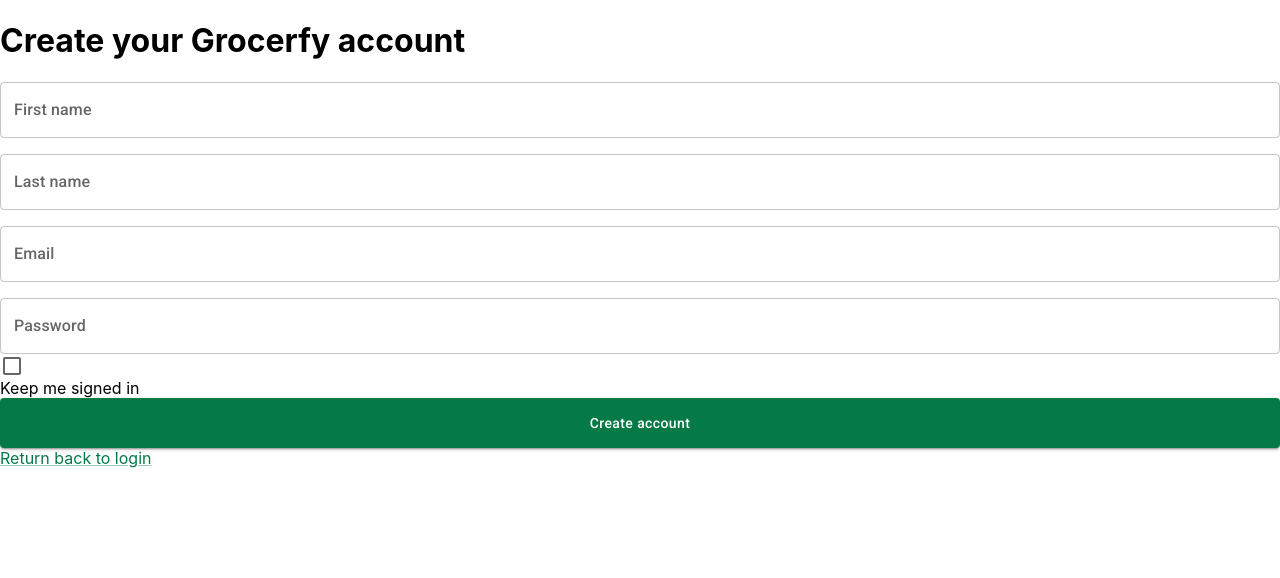
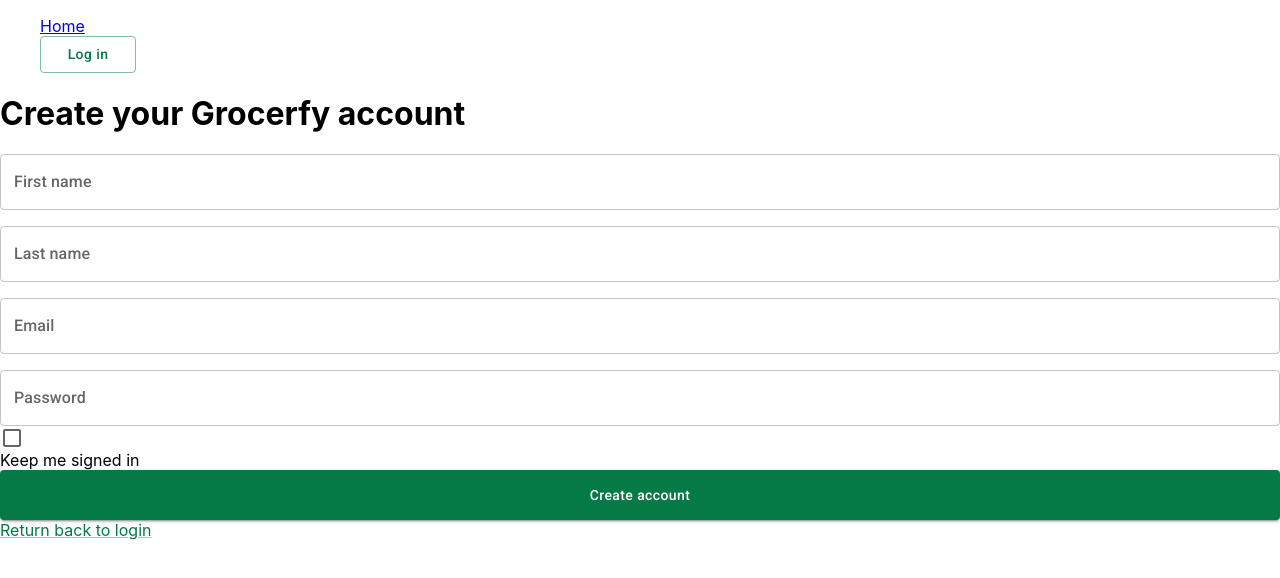
Before and after one commit to fjuren/groceries-webapp, a React (Create React App) app: page /signup in a window 1280 px wide. Shown: the top 578 px of the page. Built offline with nearby package versions, Linux system fonts and the light colour scheme; no server answers.

Commit message:
Started logged out navbar

```diff
--- a/package.json
+++ b/package.json
@@ -5,6 +5,7 @@
   "dependencies": {
     "@emotion/react": "^11.10.5",
     "@emotion/styled": "^11.10.5",
+    "@mui/icons-material": "^5.10.14",
     "@mui/material": "^5.10.13",
     "@testing-library/jest-dom": "^5.16.5",
     "@testing-library/react": "^13.4.0",
--- a/src/App.js
+++ b/src/App.js
@@ -1,5 +1,9 @@
-import React from 'react';
+import React, { useEffect, useState } from 'react';
 import { BrowserRouter, Routes, Route } from 'react-router-dom';
+import { auth } from './firebase.config';
+import { onAuthStateChanged } from 'firebase/auth';
+import Navbar from './components/navbar';
+import Authnavbar from './components/authnavbar';
 import Home from './pages/Home';
 import Signup from './pages/signup';
 import Login from './pages/login';
@@ -7,12 +11,29 @@ import Login from './pages/login';
 import './assets/styles/App.css';
 
 function App() {
+  const [isAuthorized, setIsAuthorized] = useState(false);
+
+  // const userLogout = (e) => {
+
+  // }
+
+  useEffect(() => {
+    onAuthStateChanged(auth, (user) => {
+      if (user && isAuthorized === true) {
+        console.log('authorized');
+      } else {
+        console.log('not autorized');
+      }
+    });
+  }, [isAuthorized]);
+
   return (
     <BrowserRouter>
+      {!isAuthorized ? <Navbar /> : <Authnavbar />}
       <Routes>
         <Route path="/" element={<Home />} />
-        <Route path="/signup" element={<Signup />} />
-        <Route path="/login" element={<Login />} />
+        <Route path="/signup" element={<Signup authStatus={setIsAuthorized} />} />
+        <Route path="/login" element={<Login authStatus={setIsAuthorized} />} />
       </Routes>
     </BrowserRouter>
   );
--- /dev/null
+++ b/src/assets/styles/navbar.css
@@ -0,0 +1,3 @@
+ul {
+    list-style-type: none;
+}
--- /dev/null
+++ b/src/components/authnavbar.jsx
@@ -0,0 +1,9 @@
+const Authnavbar = () => {
+  return (
+    <div>
+      <nav>Logged in navbar</nav>
+    </div>
+  );
+};
+
+export default Authnavbar;
--- /dev/null
+++ b/src/components/navbar.jsx
@@ -0,0 +1,36 @@
+import { ThemeProvider } from '@emotion/react';
+import '../assets/styles/navbar.css';
+import Button from '@mui/material/Button';
+import theme from '../theme';
+import { useNavigate } from 'react-router-dom';
+
+const Navbar = () => {
+  const navigation = useNavigate();
+  const handleClick = (e) => {
+    console.log(e);
+    navigation('/login');
+  };
+  return (
+    <ThemeProvider theme={theme}>
+      <header id="desktop-header">
+        <div id="navbar">
+          <a href="" className="logo"></a>
+          <nav className="menu">
+            <ul>
+              <li>
+                <a href="/">Home</a>
+              </li>
+              <li>
+                <Button variant="outlined" sx={{ width: '6rem' }} onClick={(e) => handleClick(e)}>
+                  Log in
+                </Button>
+              </li>
+            </ul>
+          </nav>
+        </div>
+      </header>
+    </ThemeProvider>
+  );
+};
+
+export default Navbar;
--- a/src/pages/Home.jsx
+++ b/src/pages/Home.jsx
@@ -2,7 +2,6 @@ const Home = () => {
   return (
     <div>
       <div>Homepage</div>
-      <a href="/login">Login</a>;
     </div>
   );
 };
--- a/src/pages/login.jsx
+++ b/src/pages/login.jsx
@@ -1,15 +1,20 @@
 import React from 'react';
-import './login.css';
+import '../assets/styles/login.css';
 import { ThemeProvider } from '@mui/material/styles';
 import theme from '../theme';
-import { Stack, TextField, Link, Divider, Button, Checkbox } from '@mui/material';
+import { Stack } from '@mui/material';
+import { TextField } from '@mui/material';
+import { Link } from '@mui/material';
+import { Divider } from '@mui/material';
+import { Button } from '@mui/material';
+import { Checkbox } from '@mui/material';
 import { auth } from '../firebase.config';
 import { signInWithEmailAndPassword, GoogleAuthProvider, signInWithPopup } from 'firebase/auth';
 import { useNavigate } from 'react-router-dom';
 
 const provider = new GoogleAuthProvider();
 
-const Login = () => {
+const Login = ({ authStatus }) => {
   const handleCheckbox = () => {};
 
   // const handleChange = (e) => {
@@ -61,7 +66,7 @@ const Login = () => {
         const user = result.user;
         console.log(provider);
         console.log(user);
-        // authStatus(true);
+        authStatus(true);
         navigation('/');
       })
       .catch((error) => {
--- a/src/pages/signup.jsx
+++ b/src/pages/signup.jsx
@@ -4,35 +4,31 @@ import theme from '../theme';
 import { Stack, TextField, Link, Button, Checkbox } from '@mui/material';
 import { auth } from '../firebase.config';
 import { createUserWithEmailAndPassword, updateProfile } from 'firebase/auth';
-// import { useNavigate } from 'react-router-dom';
+import { useNavigate } from 'react-router-dom';
 
-const Signup = () => {
+const Signup = ({ authStatus }) => {
   const handleCheckbox = () => {};
 
   // const handleChange = (e) => {
   //   console.log(e.target.value);
   // };
-  //   let navigation = useNavigate();
+  let navigation = useNavigate();
 
   const handleRegularSignup = (e) => {
     e.preventDefault();
-    // console.log(e.target[0].value);
-    // console.log(e.target[2].value);
+
     const userLogin = document.getElementById('signup-form');
     const fname = userLogin['fname-field'].value;
     const lname = userLogin['lname-field'].value;
     const email = userLogin['email-field'].value;
     const password = userLogin['password-field'].value;
-    console.log(fname);
-    console.log(lname);
-    // console.log(email);
-    // console.log(password);
 
     createUserWithEmailAndPassword(auth, email, password)
       .then(async (userCredential) => {
         const user = userCredential.user;
         console.log(user);
 
+        // Assign first and last names to auth user
         await updateProfile(auth.currentUser, {
           displayName: fname + ' ' + lname
         })
@@ -43,8 +39,8 @@ const Signup = () => {
             console.log(error);
           });
 
-        // navigation('/');
-        // authStatus(true);
+        authStatus(true);
+        navigation('/');
       })
       .catch((error) => {
         const errorCode = error.code;
@@ -52,23 +48,7 @@ const Signup = () => {
 
         console.log('error code: ' + errorCode);
         console.log('error message: ' + errorMessage);
-
-        // document.getElementById('errorCode').textContent = `${errorCode}`;
-        // document.getElementById('errorMessage').textContent = `${errorMessage}`;
-        // console.log(errorCode);
-        // console.log(errorMessage);
       });
-    console.log(auth.currentUser);
-
-    // updateProfile(auth.currentUser, {
-    //   displayName: fname + lname
-    // })
-    //   .then(() => {
-    //     console.log('profile name added');
-    //   })
-    //   .catch((error) => {
-    //     console.log(error);
-    //   });
   };
   return (
     <div id="container-signup-page">
```
Also changed, not shown: .eslintrc.json, src/assets/styles/login.css (renamed from src/pages/login.css), 1 other file (tests, documents, lock files or other folders).
